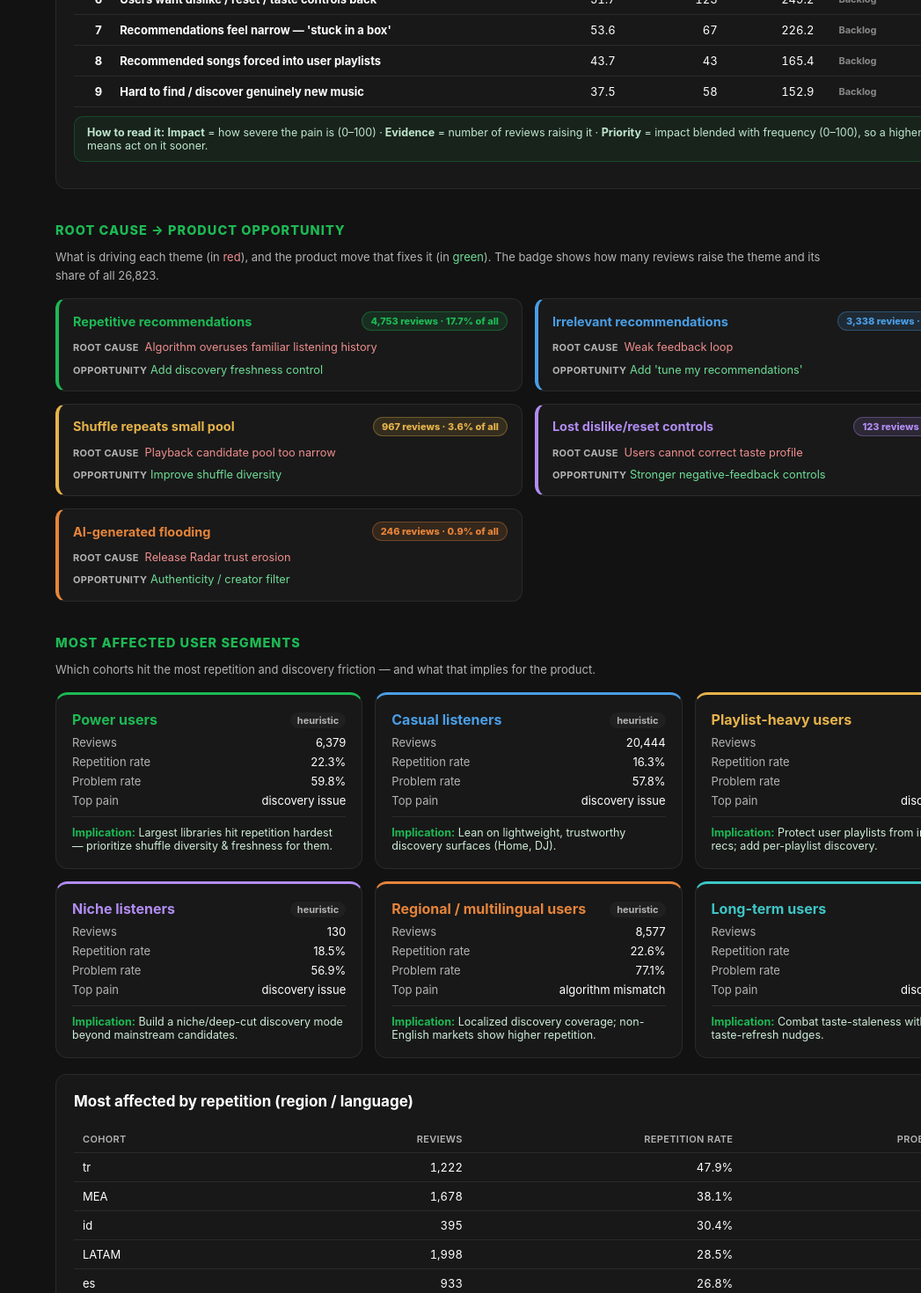
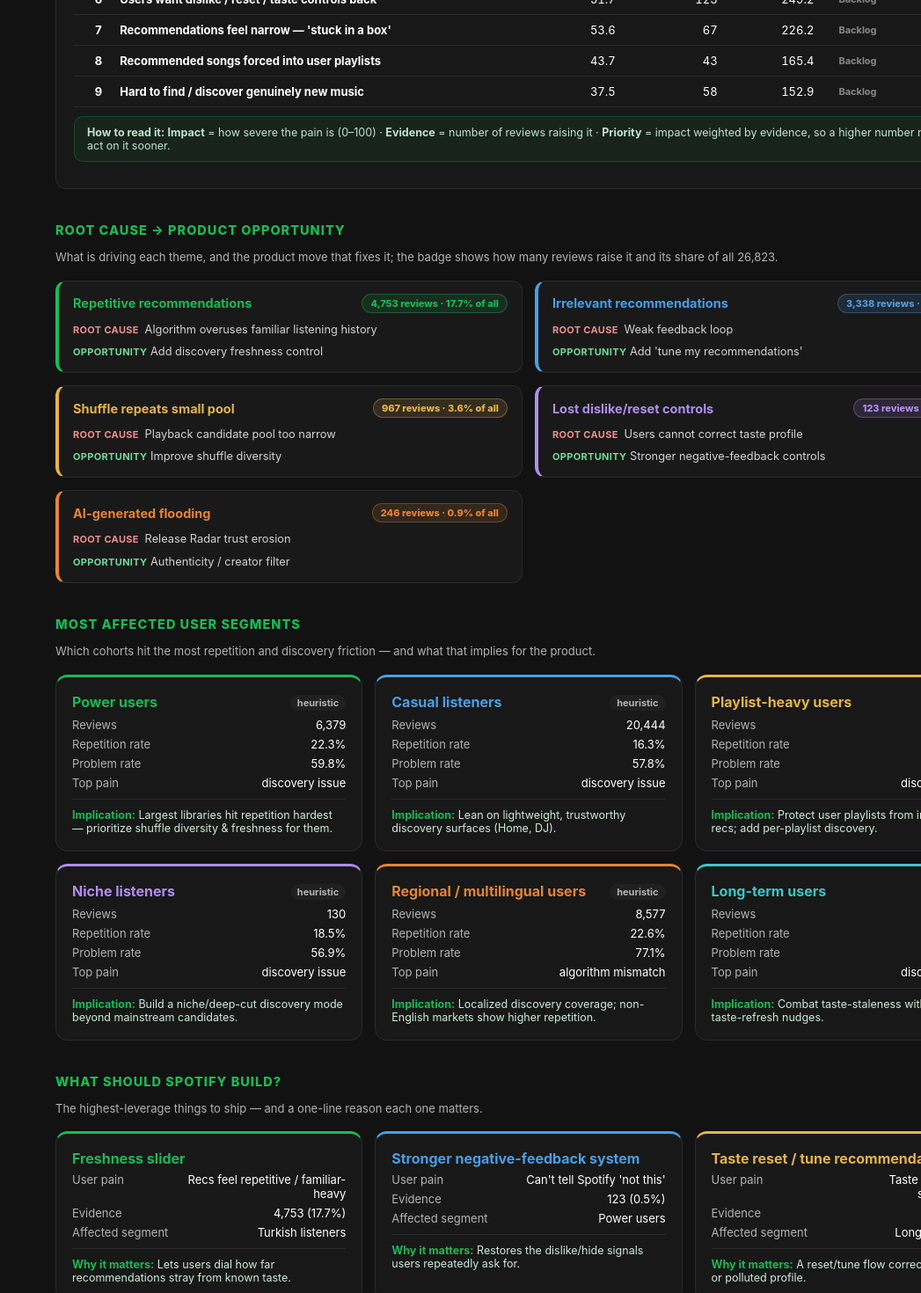
Before and after one commit to shruthisenthil2000/gl-spotify-review-discovery-engine, a Next.js app in the folder vercel-dashboard/: page /priority in a window 1280 px wide. Shown: the part 1320-2790 px from the top of the page at 88% size, without its empty margins (233-1280 px from the left). Built offline with nearby package versions, Linux system fonts and the light colour scheme.

Commit message:
Finalize PM priority radar layout and labels

```diff
--- a/vercel-dashboard/app/globals.css
+++ b/vercel-dashboard/app/globals.css
@@ -842,11 +842,11 @@ html, body { overflow-x: clip; }
 .rc-top b { font-size: 14.5px; }
 .rc-ev { font-size: 11px; font-weight: 800; padding: 3px 9px; border-radius: 999px;
   border: 1px solid; white-space: nowrap; }
-.rc-cause, .rc-opp { font-size: 12.8px; line-height: 1.5; margin-top: 6px; }
-.rc-cause { color: #ef8e8e; }
-.rc-k { display: inline-block; min-width: 78px; color: var(--muted); font-size: 11px;
+.rc-cause, .rc-opp { font-size: 12.8px; line-height: 1.5; margin-top: 6px; color: #d3d3d3; }
+.rc-k { display: inline-block; min-width: 78px; font-size: 11px;
   font-weight: 700; text-transform: uppercase; letter-spacing: .03em; }
-.rc-opp { color: #6fdc97; }
+.rc-k.cause { color: #ef8e8e; }
+.rc-k.opp { color: #6fdc97; }
 
 /* severity description forced onto one line */
 .sec-desc.wide-line { max-width: none; }
--- a/vercel-dashboard/app/priority/page.tsx
+++ b/vercel-dashboard/app/priority/page.tsx
@@ -8,6 +8,13 @@ const QCOLOR: Record<string, string> = {
 };
 const PAL = ["#1db954", "#4a9ee6", "#e6b34a", "#b18cf2", "#e6843a", "#3ec6c6", "#e64a4a"];
 const TOTAL = 26823;
+// humanise the region/language codes that appear as a "segment"
+const SEG_LABEL: Record<string, string> = {
+  tr: "Turkish listeners", id: "Indonesian listeners", es: "Spanish-speaking listeners",
+  pt: "Portuguese-speaking listeners", MEA: "Middle East & Africa", LATAM: "Latin America",
+  ANZ: "Australia & New Zealand", "SE Asia": "Southeast Asia", "Forum(global)": "Community forum (global)",
+};
+const segLabel = (s: string) => SEG_LABEL[s] || s;
 
 export default function Priority() {
   const e = useJSON(getEngine);
@@ -19,12 +26,10 @@ export default function Priority() {
   return (
     <>
       <h1>PM Priority Radar</h1>
-      <p className="page-sub wide">Product strategy view — opportunities ranked by Impact × Frequency.
-        Top-right means high impact and high frequency, so act on those first.</p>
+      <p className="page-sub wide wide-line">Product strategy view — opportunities ranked by impact × frequency; top-right means high impact and high frequency, so act there first.</p>
 
       <Tag>Impact × Frequency matrix</Tag>
-      <p className="sec-desc">Each bubble is an opportunity — further right = mentioned more often,
-        higher up = more severe. The top-right corner deserves attention first.</p>
+      <p className="sec-desc wide-line">Each bubble is an opportunity — further right = mentioned more often, higher up = more severe; the top-right corner deserves attention first.</p>
       <Card>
         <Scatter points={radar.map((r, i) => ({
           x: r.frequency, y: r.impact, r: r.priority_score,
@@ -33,8 +38,7 @@ export default function Priority() {
       </Card>
 
       <Tag>Ranked opportunities</Tag>
-      <p className="sec-desc">Every opportunity scored and ordered by priority — impact weighted by how
-        often it shows up in the reviews.</p>
+      <p className="sec-desc wide-line">Every opportunity scored and ordered by priority — impact weighted by how often it shows up in the reviews.</p>
       <Card>
         <table>
           <thead><tr><th className="num">#</th><th>Theme</th><th className="num">Impact</th><th className="num">Evidence</th>
@@ -47,15 +51,11 @@ export default function Priority() {
             ))}
           </tbody>
         </table>
-        <div className="note"><b>How to read it:</b> <b>Impact</b> = how severe the pain is (0–100) ·
-          <b> Evidence</b> = number of reviews raising it · <b>Priority</b> = impact blended with frequency
-          (0–100), so a higher number means act on it sooner.</div>
+        <div className="note wide-line"><b>How to read it:</b> <b>Impact</b> = how severe the pain is (0–100) · <b>Evidence</b> = number of reviews raising it · <b>Priority</b> = impact weighted by evidence, so a higher number means act on it sooner.</div>
       </Card>
 
       <Tag>Root Cause → Product Opportunity</Tag>
-      <p className="sec-desc">What is driving each theme (in <span style={{ color: "#ef8e8e" }}>red</span>),
-        and the product move that fixes it (in <span style={{ color: "#6fdc97" }}>green</span>). The badge
-        shows how many reviews raise the theme and its share of all 26,823.</p>
+      <p className="sec-desc wide-line">What is driving each theme, and the product move that fixes it; the badge shows how many reviews raise it and its share of all 26,823.</p>
       {!x ? <span className="na">Loading…</span> : (
         <div className="rc-grid">
           {x.root_cause_table.map((r, i) => {
@@ -67,8 +67,8 @@ export default function Priority() {
                   <b style={{ color: c }}>{r.theme}</b>
                   {ev != null && <span className="rc-ev" style={{ color: c, background: `${c}22`, borderColor: `${c}55` }}>{ev.toLocaleString()} reviews · {((ev / TOTAL) * 100).toFixed(1)}% of all</span>}
                 </div>
-                <div className="rc-cause"><span className="rc-k">Root cause</span> {r.root_cause}</div>
-                <div className="rc-opp"><span className="rc-k">Opportunity</span> {r.opportunity}</div>
+                <div className="rc-cause"><span className="rc-k cause">Root cause</span> {r.root_cause}</div>
+                <div className="rc-opp"><span className="rc-k opp">Opportunity</span> {r.opportunity}</div>
               </div>
             );
           })}
@@ -76,8 +76,7 @@ export default function Priority() {
       )}
 
       <Tag>Most Affected User Segments</Tag>
-      <p className="sec-desc">Which cohorts hit the most repetition and discovery friction — and what
-        that implies for the product.</p>
+      <p className="sec-desc wide-line">Which cohorts hit the most repetition and discovery friction — and what that implies for the product.</p>
       {!x ? <p className="na">Loading…</p> : (
         <div className="card-grid">
           {x.segment_cards.map((sgc, i) => {
@@ -98,20 +97,8 @@ export default function Priority() {
           })}
         </div>
       )}
-      <div style={{ marginTop: 18 }}>
-      <Card title="Most affected by repetition (region / language)">
-        {e.segmentation?.most_affected_by_repetition
-          ? <table><thead><tr><th>Cohort</th><th className="num">Reviews</th><th className="num">Repetition rate</th><th className="num">Problem rate</th></tr></thead>
-            <tbody>{e.segmentation.most_affected_by_repetition.slice(0, 8).map((c, i) => (
-              <tr key={i}><td>{c.cohort}</td><td className="num">{c.total.toLocaleString()}</td>
-                <td className="num">{(c.repetition_rate * 100).toFixed(1)}%</td>
-                <td className="num">{(c.problem_rate * 100).toFixed(1)}%</td></tr>))}</tbody></table>
-          : <span className="na">{NA}</span>}
-      </Card>
-      </div>
-
       <Tag>What Should Spotify Build?</Tag>
-      <p className="sec-desc">The highest-leverage things to ship — and a one-line reason each one matters.</p>
+      <p className="sec-desc wide-line">The highest-leverage things to ship — and a one-line reason each one matters.</p>
       {!x ? <p className="na">Loading…</p> : (
         <div className="card-grid">
           {x.opportunities.map((o, i) => (
@@ -119,7 +106,7 @@ export default function Priority() {
               <h3 style={{ color: PAL[i % PAL.length] }}>{o.name}</h3>
               <div className="row"><span className="k">User pain</span><span style={{ textAlign: "right", maxWidth: 180 }}>{o.user_pain}</span></div>
               <div className="row"><span className="k">Evidence</span><span>{o.evidence == null ? NA : `${o.evidence.toLocaleString()} (${((o.evidence / TOTAL) * 100).toFixed(1)}%)`}</span></div>
-              <div className="row"><span className="k">Affected segment</span><span>{o.segment}</span></div>
+              <div className="row"><span className="k">Affected segment</span><span>{segLabel(o.segment)}</span></div>
               <div className="impl"><b>Why it matters:</b> {o.why}</div>
             </div>
           ))}
@@ -127,7 +114,7 @@ export default function Priority() {
       )}
 
       <Tag>Expected Impact · data-backed</Tag>
-      <p className="sec-desc">How each build helps users, sized against the reviews we actually scraped.</p>
+      <p className="sec-desc wide-line">How each build helps users, sized against the reviews we actually scraped.</p>
       {!x ? <p className="na">Loading…</p> : (
         <div className="card-grid">
           {x.opportunities.map((o, i) => {
@@ -137,8 +124,8 @@ export default function Priority() {
               <div className="scard" key={o.name} style={{ borderLeft: `4px solid ${c}` }}>
                 <h3 style={{ color: c }}>{o.name}</h3>
                 <div className="row"><span className="k">Backed by</span><span>{ev == null ? NA : `${ev.toLocaleString()} reviews (${((ev / TOTAL) * 100).toFixed(1)}%)`}</span></div>
-                <div className="row"><span className="k">Helps most</span><span>{o.segment}</span></div>
-                <div className="impl"><b>Expected impact:</b> directly relieves “{o.user_pain.toLowerCase()}” for {o.segment.toLowerCase()}{ev != null && <> — addressing the {ev.toLocaleString()} scraped reviews that raise it</>}.</div>
+                <div className="row"><span className="k">Helps most</span><span>{segLabel(o.segment)}</span></div>
+                <div className="impl"><b>Expected impact:</b> directly relieves “{o.user_pain.toLowerCase()}” for {segLabel(o.segment).toLowerCase()}{ev != null && <> — addressing the {ev.toLocaleString()} scraped reviews that raise it</>}.</div>
               </div>
             );
           })}
```
